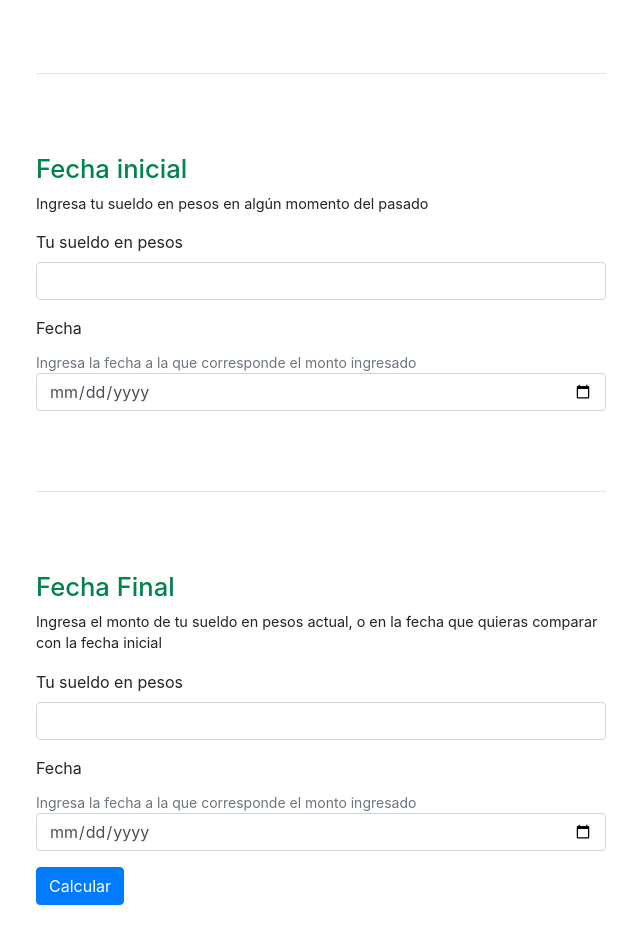
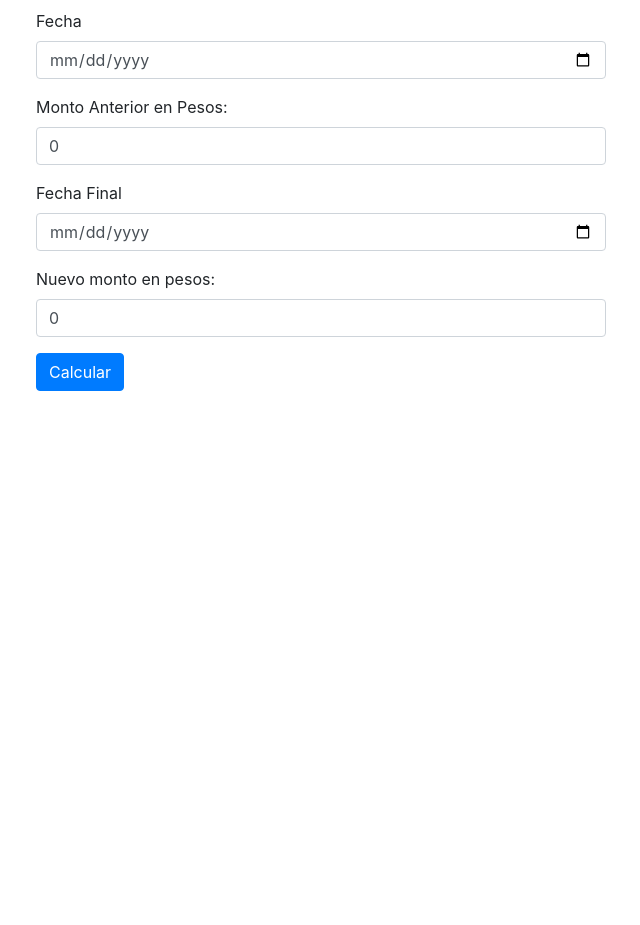
Before and after one commit to LeandroHornos/tu-sueldo-en-dolares, a React (Create React App) app: page / in a window 1280 px wide. Shown: the part 200-1125 px from the top of the page, without its empty margins (304-944 px from the left). After the commit the page ends 800 px from the top, so only its background shows below. Built offline with nearby package versions, Linux system fonts and the light colour scheme.

Commit message:
micro form de react-bootstrap a html5+bootstrap

```diff
--- a/src/Components/Query.jsx
+++ b/src/Components/Query.jsx
@@ -2,14 +2,11 @@ import React, { useEffect, useState } from "react";
 
 import { useHistory } from "react-router-dom";
 
-import Form from "react-bootstrap/Form";
-import Button from "react-bootstrap/Button";
-
 const Query = (props) => {
   const history = useHistory();
   //State
-  const [oldSalaryAmmount, setOldSalaryAmmount] = useState(null);
-  const [newSalaryAmmount, setNewSalaryAmmount] = useState(null);
+  const [oldSalaryAmmount, setOldSalaryAmmount] = useState(0);
+  const [newSalaryAmmount, setNewSalaryAmmount] = useState(0);
   const [oldSalaryDate, setOldSalaryDate] = useState("");
   const [newSalaryDate, setNewSalaryDate] = useState("");
 
@@ -49,70 +46,78 @@ const Query = (props) => {
               pesos en dos fechas distintas y dale al botón "calcular" para ver
               cómo ha variado tu salario en dólares entre las fechas indicadas
             </p>
-            <Form>
-              <hr style={{ margin: "80px 0px" }} />
-              <h2 className="txt-color-1">Fecha inicial</h2>
-              <p>Ingresa tu sueldo en pesos en algún momento del pasado</p>
-              <Form.Group controlId="formOldSalary">
-                <Form.Label>Tu sueldo en pesos</Form.Label>
-                <Form.Control
+            <form>
+              <div className="mb-3">
+                <label htmlFor="old-date" className="form-label">
+                  Fecha
+                </label>
+                <input
+                  type="date"
+                  className="form-control"
+                  aria-describedby="dateHelp"
+                  id="old-date"
+                  onChange={(e) => {
+                    setOldSalaryDate(e.target.value);
+                  }}
+                />
+              </div>
+
+              <div className="mb-3">
+                <label htmlFor="old-ammount" className="form-label">
+                  Monto Anterior en Pesos:
+                </label>
+                <input
                   type="number"
+                  className="form-control"
+                  id="old-ammount"
+                  value={oldSalaryAmmount}
                   onChange={(e) => {
                     setOldSalaryAmmount(e.target.value);
                   }}
                 />
-              </Form.Group>
+              </div>
 
-              <Form.Group controlId="formOldDate">
-                <Form.Label>Fecha</Form.Label>
-                <Form.Text className="text-muted">
-                  Ingresa la fecha a la que corresponde el monto ingresado
-                </Form.Text>
-                <Form.Control
+              <div className="mb-3">
+                <label htmlFor="new-date" className="form-label">
+                  Fecha Final
+                </label>
+                <input
                   type="date"
+                  className="form-control"
+                  aria-describedby="dateHelp"
+                  id="new-date"
                   onChange={(e) => {
-                    setOldSalaryDate(e.target.value);
+                    setNewSalaryDate(e.target.value);
                   }}
                 />
-              </Form.Group>
-              <hr style={{ margin: "80px 0px" }} />
-              <h2 className="txt-color-1">Fecha Final</h2>
-              <p>
-                Ingresa el monto de tu sueldo en pesos actual, o en la fecha que
-                quieras comparar con la fecha inicial
-              </p>
-              <Form.Group controlId="formNewSalary">
-                <Form.Label>Tu sueldo en pesos</Form.Label>
-                <Form.Control
+              </div>
+
+              <div className="mb-3">
+                <label htmlFor="new-ammount" className="form-label">
+                  Nuevo monto en pesos:
+                </label>
+                <input
                   type="number"
+                  className="form-control"
+                  id="new-ammount"
+                  value={newSalaryAmmount}
                   onChange={(e) => {
                     setNewSalaryAmmount(e.target.value);
                   }}
                 />
-              </Form.Group>
+              </div>
 
-              <Form.Group controlId="formNewDate">
-                <Form.Label>Fecha</Form.Label>
-                <Form.Text className="text-muted">
-                  Ingresa la fecha a la que corresponde el monto ingresado
-                </Form.Text>
-                <Form.Control
-                  type="date"
-                  onChange={(e) => {
-                    setNewSalaryDate(e.target.value);
-                  }}
-                />
-              </Form.Group>
-              <Button
-                variant="primary"
+              <button
+                type="submit"
+                className="btn btn-primary"
                 onClick={(e) => {
                   e.preventDefault();
                   handleSubmit();
                 }}
               >
                 Calcular
-              </Button>
-            </Form>
+              </button>
+            </form>
           </div>
         </div>
         <div className="col-md-3"></div>
```
